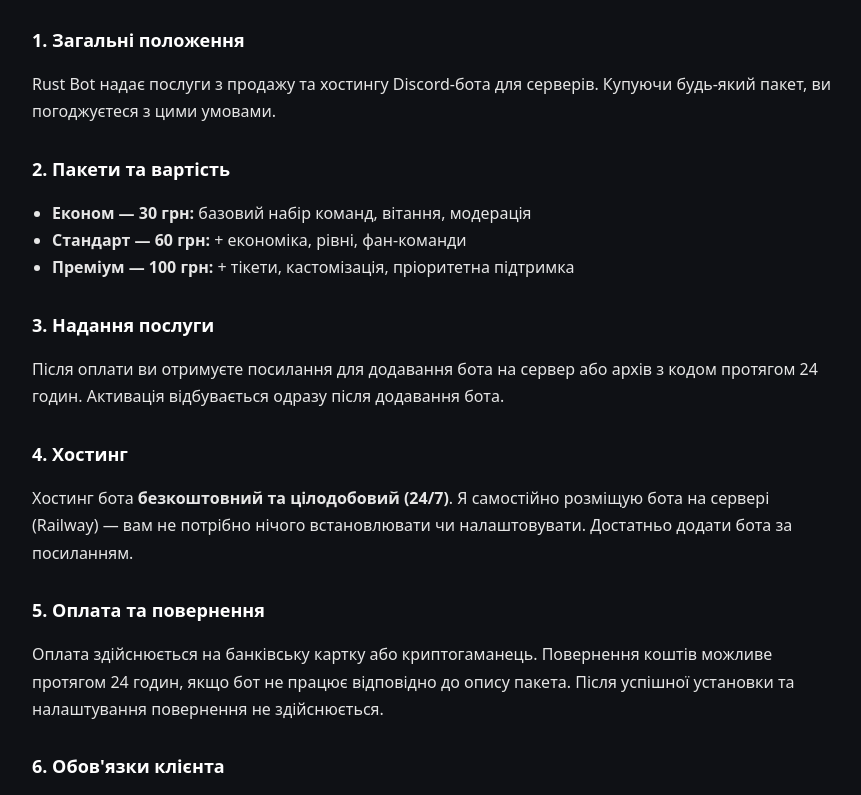
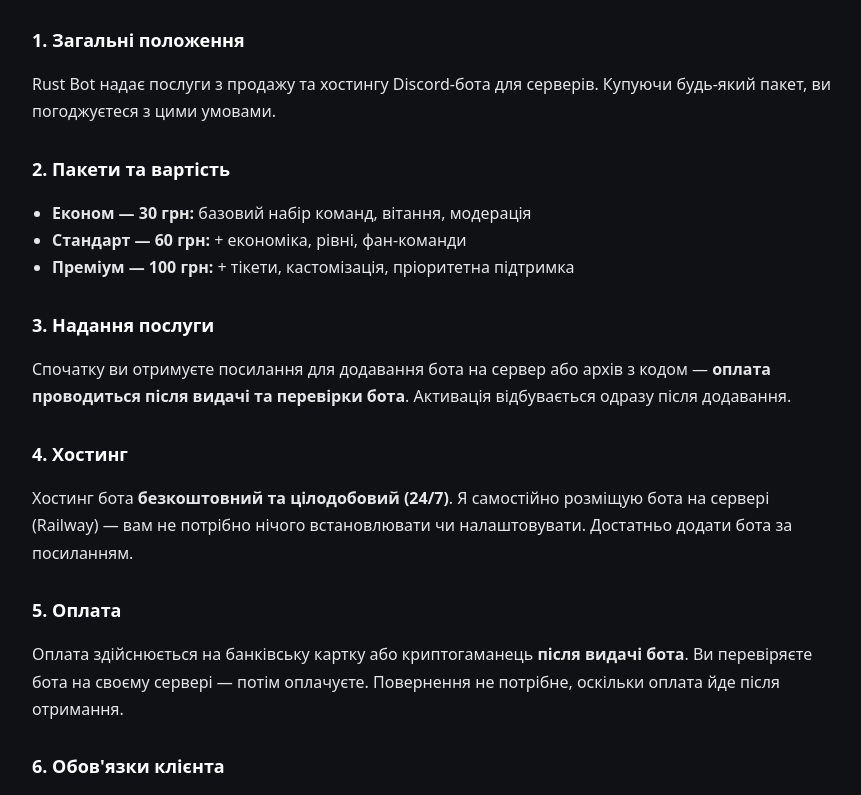
Before and after one commit to godboss-claude/bot-rust, a website: page terms.html in a window 1280 px wide. Shown: the part 137-932 px from the top of the page, without its empty margins (208-1069 px from the left). Drawn offline with Linux system fonts and the light colour scheme.

Commit message:
fix: payment after delivery

```diff
--- a/terms.html
+++ b/terms.html
@@ -17,13 +17,13 @@
 </ul>
 
 <h2>3. Надання послуги</h2>
-<p>Після оплати ви отримуєте посилання для додавання бота на сервер або архів з кодом протягом 24 годин. Активація відбувається одразу після додавання бота.</p>
+<p>Спочатку ви отримуєте посилання для додавання бота на сервер або архів з кодом — <b>оплата проводиться після видачі та перевірки бота</b>. Активація відбувається одразу після додавання.</p>
 
 <h2>4. Хостинг</h2>
 <p>Хостинг бота <b>безкоштовний та цілодобовий (24/7)</b>. Я самостійно розміщую бота на сервері (Railway) — вам не потрібно нічого встановлювати чи налаштовувати. Достатньо додати бота за посиланням.</p>
 
-<h2>5. Оплата та повернення</h2>
-<p>Оплата здійснюється на банківську картку або криптогаманець. Повернення коштів можливе протягом 24 годин, якщо бот не працює відповідно до опису пакета. Після успішної установки та налаштування повернення не здійснюється.</p>
+<h2>5. Оплата</h2>
+<p>Оплата здійснюється на банківську картку або криптогаманець <b>після видачі бота</b>. Ви перевіряєте бота на своєму сервері — потім оплачуєте. Повернення не потрібне, оскільки оплата йде після отримання.</p>
 
 <h2>6. Обов'язки клієнта</h2>
 <p>Заборонено використовувати бота для спаму, порушення правил Discord, а також перепродавати отриманий код третім особам без погодження.</p>
```
